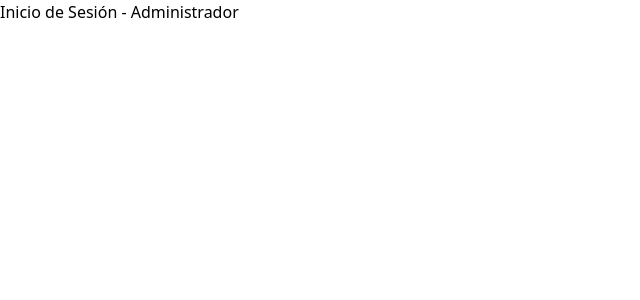
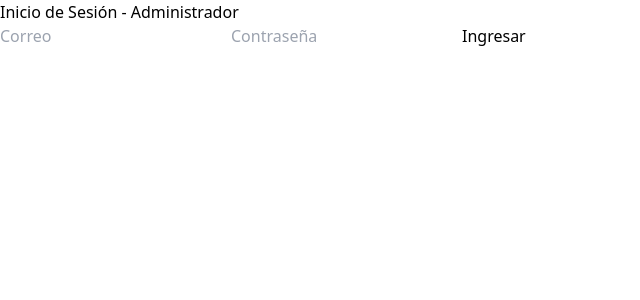
Before and after one commit to jhonjamc/Cosmetologia-Web, a React (Create React App) app: page /login-admin in a window 1280 px wide. Shown: the top 300 px of the page, without its empty margins (0-640 px from the left). Built offline with nearby package versions, Linux system fonts and the light colour scheme.

Commit message:
Prueba para Juan José

```diff
--- a/package.json
+++ b/package.json
@@ -4,6 +4,7 @@
   "private": true,
   "homepage": ".",
   "dependencies": {
+    "@supabase/supabase-js": "^2.108.2",
     "@testing-library/dom": "^10.4.0",
     "@testing-library/jest-dom": "^6.6.3",
     "@testing-library/react": "^16.3.0",
@@ -24,7 +25,9 @@
     "deploy": "gh-pages -d build"
   },
   "eslintConfig": {
-  "extends": ["react-app"],
+    "extends": [
+      "react-app"
+    ],
     "rules": {
       "jsx-a11y/anchor-is-valid": "off",
       "no-unused-vars": "off"
--- /dev/null
+++ b/src/lib/Supabase.js
@@ -0,0 +1,9 @@
+import { createClient } from '@supabase/supabase-js';
+
+const supabaseUrl = process.env.REACT_APP_SUPABASE_URL;
+const supabaseAnonKey = process.env.REACT_APP_SUPABASE_ANON_KEY;
+
+export const supabase = createClient(
+  supabaseUrl,
+  supabaseAnonKey
+);
--- a/src/pages/DashboardAdmin.jsx
+++ b/src/pages/DashboardAdmin.jsx
@@ -1,7 +1,7 @@
 function DashboardAdmin() {
   return (
     <div>
-      <h1>Panel del Administrador</h1>
+      <h1>Panel del Administrador para citas, Juan José</h1>
     </div>
   );
 }
--- a/src/pages/LoginAdmin.jsx
+++ b/src/pages/LoginAdmin.jsx
@@ -1,7 +1,52 @@
+import { useState } from "react";
+import { useNavigate } from "react-router-dom";
+import { supabase } from "../lib/Supabase";
+
 function LoginAdmin() {
+  const navigate = useNavigate();
+
+  const [correo, setCorreo] = useState("");
+  const [password, setPassword] = useState("");
+
+  const iniciarSesion = async (e) => {
+    e.preventDefault();
+
+    const { error } = await supabase.auth.signInWithPassword({
+      email: correo,
+      password,
+    });
+
+    if (error) {
+      alert("Correo o contraseña incorrectos");
+      return;
+    }
+
+    navigate("/dashboard-admin");
+  };
+
   return (
     <div>
       <h1>Inicio de Sesión - Administrador</h1>
+
+      <form onSubmit={iniciarSesion}>
+        <input
+          type="email"
+          placeholder="Correo"
+          value={correo}
+          onChange={(e) => setCorreo(e.target.value)}
+        />
+
+        <input
+          type="password"
+          placeholder="Contraseña"
+          value={password}
+          onChange={(e) => setPassword(e.target.value)}
+        />
+
+        <button type="submit">
+          Ingresar
+        </button>
+      </form>
     </div>
   );
 }
```
Also changed, not shown: 2 other files (tests, documents, lock files or other folders). Lines whose indentation alone changed are shown as unchanged.
